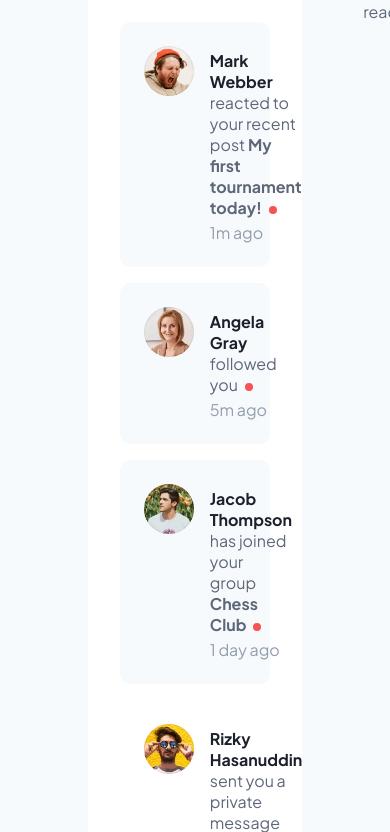
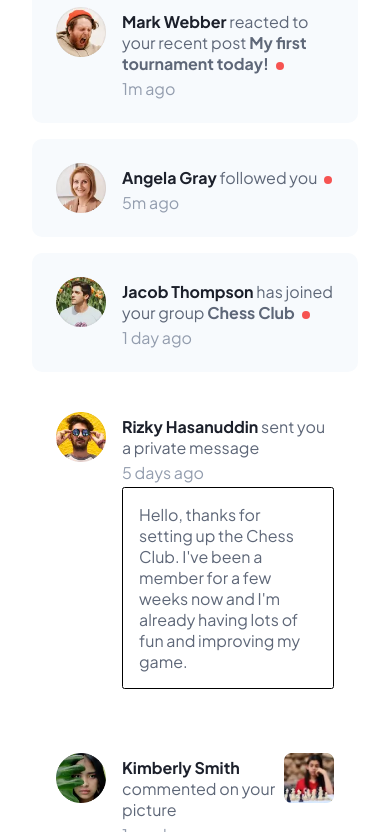
Before and after one commit to GuiceJoose/frontend-mentor-notifications-page, a plain HTML site: page index.html in a window 390 px wide. Shown: the part 121-953 px from the top of the page. Drawn offline with Linux system fonts and the light colour scheme.

Commit message:
add media query for mobile layout

```diff
--- a/style.css
+++ b/style.css
@@ -182,3 +182,10 @@ li img {
 .timestamp {
   color: hsl(219, 14%, 63%);
 }
+
+@media (max-width: 800px) {
+  main {
+    width: 100%;
+    margin: 0;
+  }
+}
```
